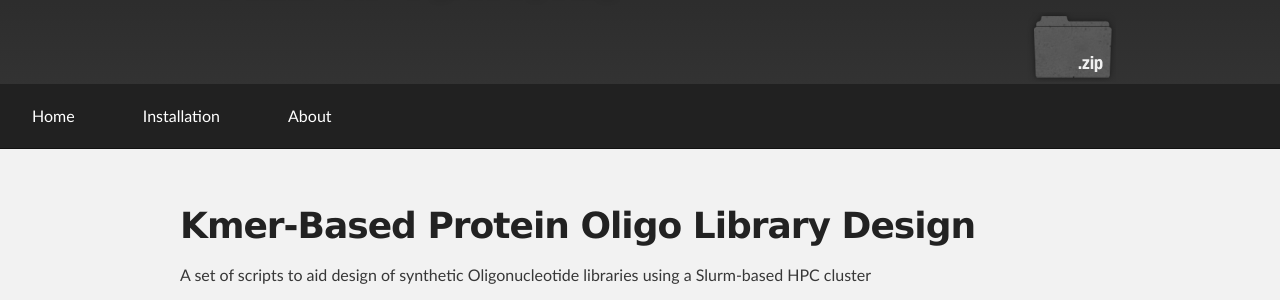
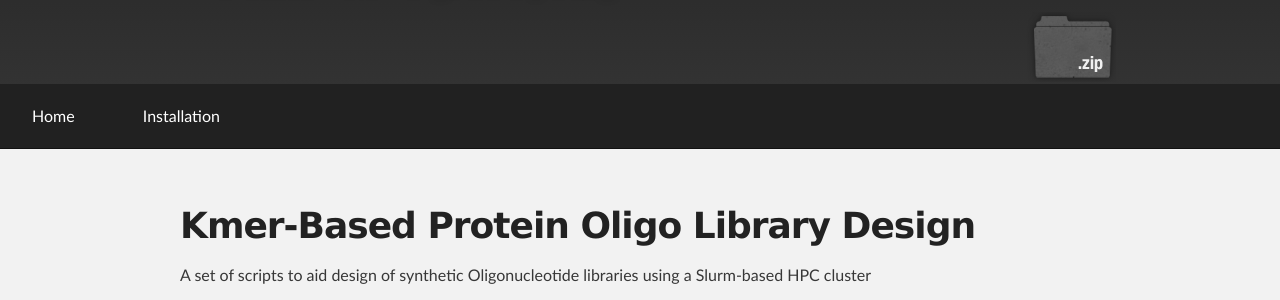
Before and after one commit to LadnerLab/Library-Design, a Jekyll site: the page built from docs/index.md, in a window 1280 px wide. Shown: the part 173-473 px from the top of the page. Built offline with Jekyll 4.4.1, drawn with Linux system fonts in a browser that asks for light colours.

Commit message:
remove about page

```diff
--- a/docs/_layouts/default.html
+++ b/docs/_layouts/default.html
@@ -29,7 +29,8 @@
     <div class="navbar">
       <ul><li class="navlinks"><a href="/Library-Design/">Home</a></li></ul>
       <ul><li class="navlinks"><a href="/Library-Design/installation/">Installation</a></li></ul>
-      <ul><li class="navlinks"><a href="/Library-Design/about">About</a></li></ul>
+      <!-- <ul><li class="navlinks"><a href="/Library-Design/about">About</a></li></ul>
+      -->
     <!-- {% for page in site.pages %}
         {% if page.title %}
             <ul><li class="navlinks"><a href="{{ site.baseurl }}{{ page.url }}">{{ page.title }}</a></li></ul>
```
